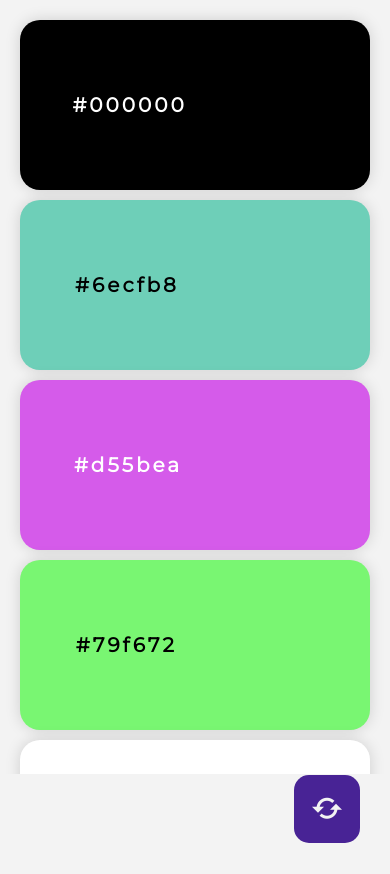
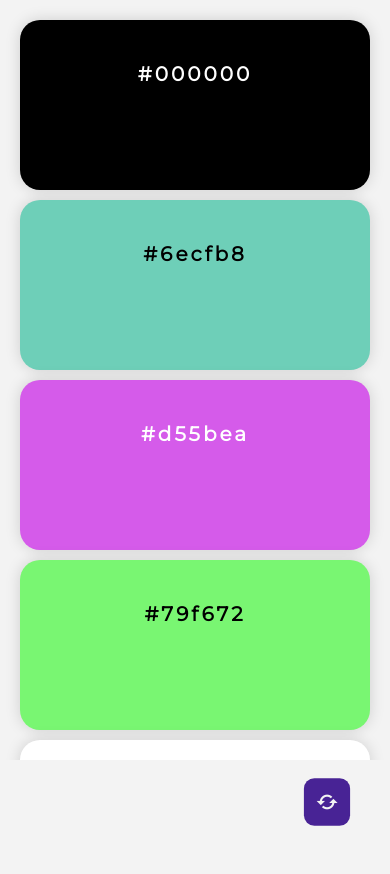
Before and after one commit to 3str-team/random-palete, a React (Create React App) app: page / in a window 390 px wide. After the commit the page ends 844 px from the top, so only its background shows below. Built offline with nearby package versions, Linux system fonts and the light colour scheme.

Commit message:
needed for bugfix dnd

```diff
--- a/src/components/Column/Column.module.scss
+++ b/src/components/Column/Column.module.scss
@@ -94,6 +94,14 @@
 
 @media (max-width: 900px) {
   .column {
-    flex-direction: row;
+    justify-content: center;
+    gap: 20px;
+
+    .menu {
+      width: auto;
+      flex-direction: row;
+      gap: 5px;
+      opacity: 1;
+    }
   }
 }
--- a/src/components/Palete/Palete.jsx
+++ b/src/components/Palete/Palete.jsx
@@ -7,6 +7,7 @@ import MergeButton from "./demoMergingColorsList/MergeButton/MergeButton";
 import RefreshButton from "../RefreshButton/RefreshButton";
 import { Reorder } from "framer-motion";
 import styles from "./Palete.module.scss";
+import { useWindowWidth } from "../../hooks/useWindowWidth";
 
 const Palete = () => {
   const [colors, setColors] = useState([
@@ -17,6 +18,7 @@ const Palete = () => {
     { id: uuidv4(), hex: "#ffffff" },
   ]);
   const [mergingColors, setMergingColors] = useState([]);
+  const clientWindowWidth = useWindowWidth();
 
   const updateColors = () => {
     setColors(
@@ -51,7 +53,7 @@ const Palete = () => {
       <Reorder.Group
         as="section"
         className={styles.columns}
-        axis="x"
+        axis={clientWindowWidth > 900 ? "x" : "y"}
         values={colors}
         onReorder={setColors}
       >
--- a/src/components/Palete/Palete.module.scss
+++ b/src/components/Palete/Palete.module.scss
@@ -19,7 +19,7 @@
   .tools {
     flex: 0 0 auto;
     display: flex;
-    padding: 0 30px 30px 30px;
+    padding: 0 30px;
     align-items: center;
     justify-content: space-between;
     height: 100px;
@@ -38,10 +38,18 @@
 
 @media (max-width: 900px) {
   .palete {
-    // justify-content: space-evenly;
     gap: 0;
+    .columns {
+      flex-direction: column;
+      height: 90vh;
+    }
+
+    .tools {
+      height: 10vh;
+    }
   }
-  .columns {
-    flex-direction: column;
+  .merge {
+    transform-origin: center center;
+    transform: scale(0.7);
   }
 }
--- a/src/components/RefreshButton/RefreshButton.module.scss
+++ b/src/components/RefreshButton/RefreshButton.module.scss
@@ -7,3 +7,10 @@
   background: #482395;
   cursor: pointer;
 }
+
+@media (max-width: 900px) {
+  .refresh {
+    transform-origin: center center;
+    transform: scale(0.7);
+  }
+}
--- /dev/null
+++ b/src/hooks/useWindowWidth.js
@@ -0,0 +1,11 @@
+import { useEffect, useState } from "react";
+
+export const useWindowWidth = () => {
+  const [width, setWidth] = useState(window.innerWidth);
+
+  useEffect(() => {
+    setWidth(window.innerWidth);
+  }, [window.innerWidth]);
+
+  return width;
+};
```
Also changed, not shown: src/components/Palete/demoMergingColorsList/DemoColorsList.module.scss (line endings or trailing spaces).
